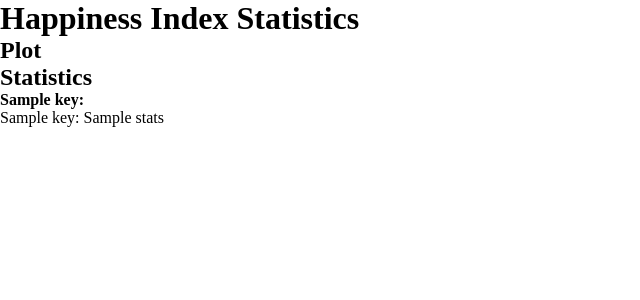
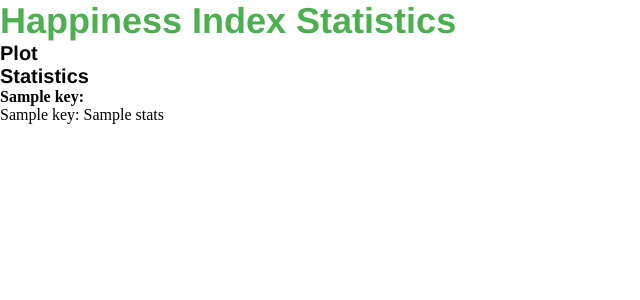
Before and after one commit to eithneh296/LC-Coursework-Project, a Flask app: template Coursework-New/Artefact/templates/statistics_insights.html in a window 1280 px wide. Shown: the top 300 px of the page, without its empty margins (0-640 px from the left). Run offline with Flask 3, Linux system fonts and the light colour scheme; the template is opened without the code that fills it: most values are stand-ins (such as "Sample title", 1, 10 or a date in 2020).

Commit message:
Add files via upload

```diff
--- a/Coursework-New/Artefact/static/style.css
+++ b/Coursework-New/Artefact/static/style.css
@@ -106,6 +106,20 @@
     transform: translateY(0);
     opacity: 1;
   }
+}
+
+h1 {
+  font-family: 'Franklin Gothic Medium', 'Arial Narrow', Arial, sans-serif; /* Change to any font you like */
+  font-size: 36px; /* Adjust size as needed */
+  font-weight: bold; /* Optional: Make it bold */
+  color: #4CAF50; /* Change color if needed */
+}
+
+h2 {
+  font-family: 'Franklin Gothic Medium', 'Arial Narrow', Arial, sans-serif; /* Change to any font you like */
+  font-size: 20px; /* Adjust size as needed */
+  font-weight: bold; /* Optional: Make it bold */
+  color: #060606; /* Change color if needed */
 }
 
 .sunburst-container {
--- a/Coursework-New/Artefact/templates/statistics_page.html
+++ b/Coursework-New/Artefact/templates/statistics_page.html
@@ -64,10 +64,9 @@
         {{ sunburst_chart2|safe }}
     </div>
 </div>
-
-         <!-- Continent Filter Form -->
+        <!-- Continent Filter Form -->
          <h2>Select Continents to Filter Pie Chart</h2>
-         <form method="POST" action="{{ url_for('statistics_page') }}">
+         <form method="POST" action="{{ url_for('statistics_page') }}" class="continent-form"></form>
              <div>
                  <label><input type="checkbox" name="continents" value="Africa" {% if 'Africa' in selected_continents %}checked{% endif %}> Africa</label>
                  <label><input type="checkbox" name="continents" value="Asia" {% if 'Asia' in selected_continents %}checked{% endif %}> Asia</label>
--- a/Coursework-New/Artefact/user_poll_data.csv
+++ b/Coursework-New/Artefact/user_poll_data.csv
@@ -3,3 +3,4 @@ Albania,No,2
 Malaysia,Yes,7
 Spain,Yes,6
 Greece,No,3
+Hong Kong,Yes,7
```
